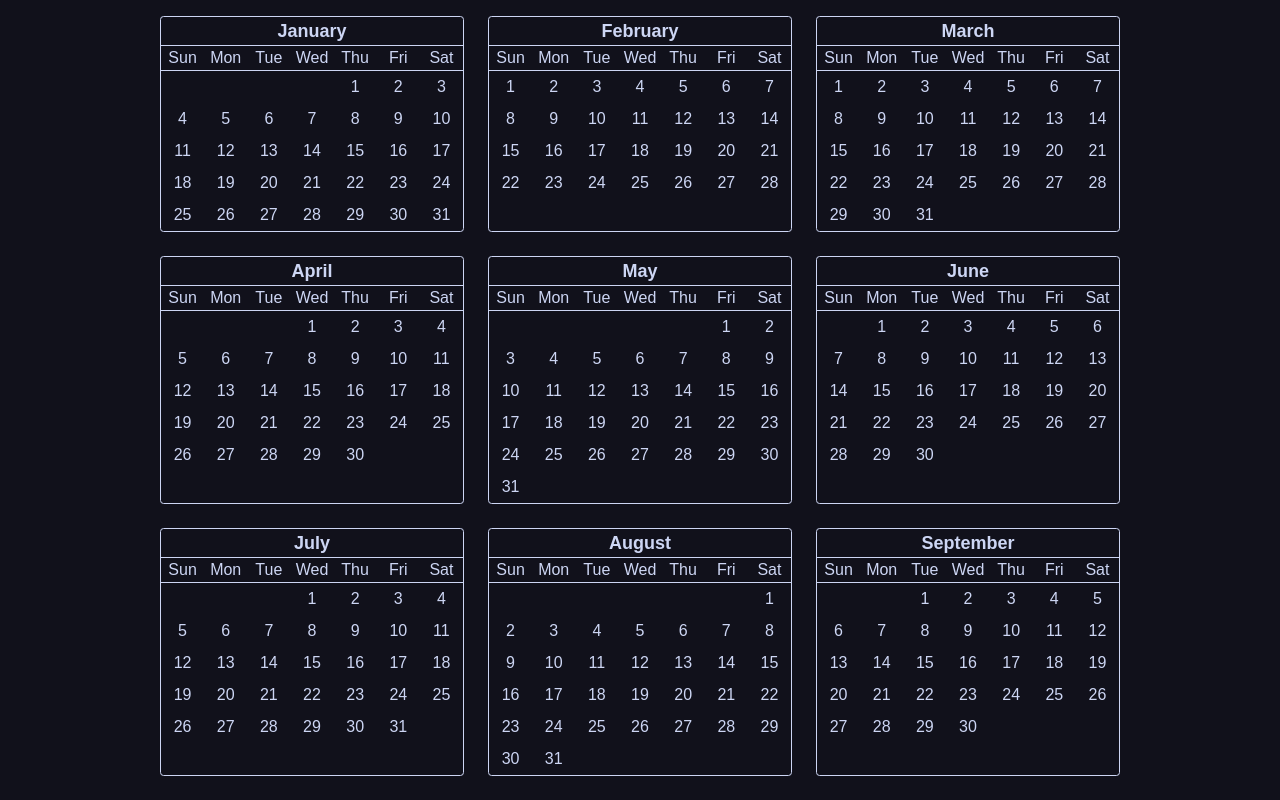
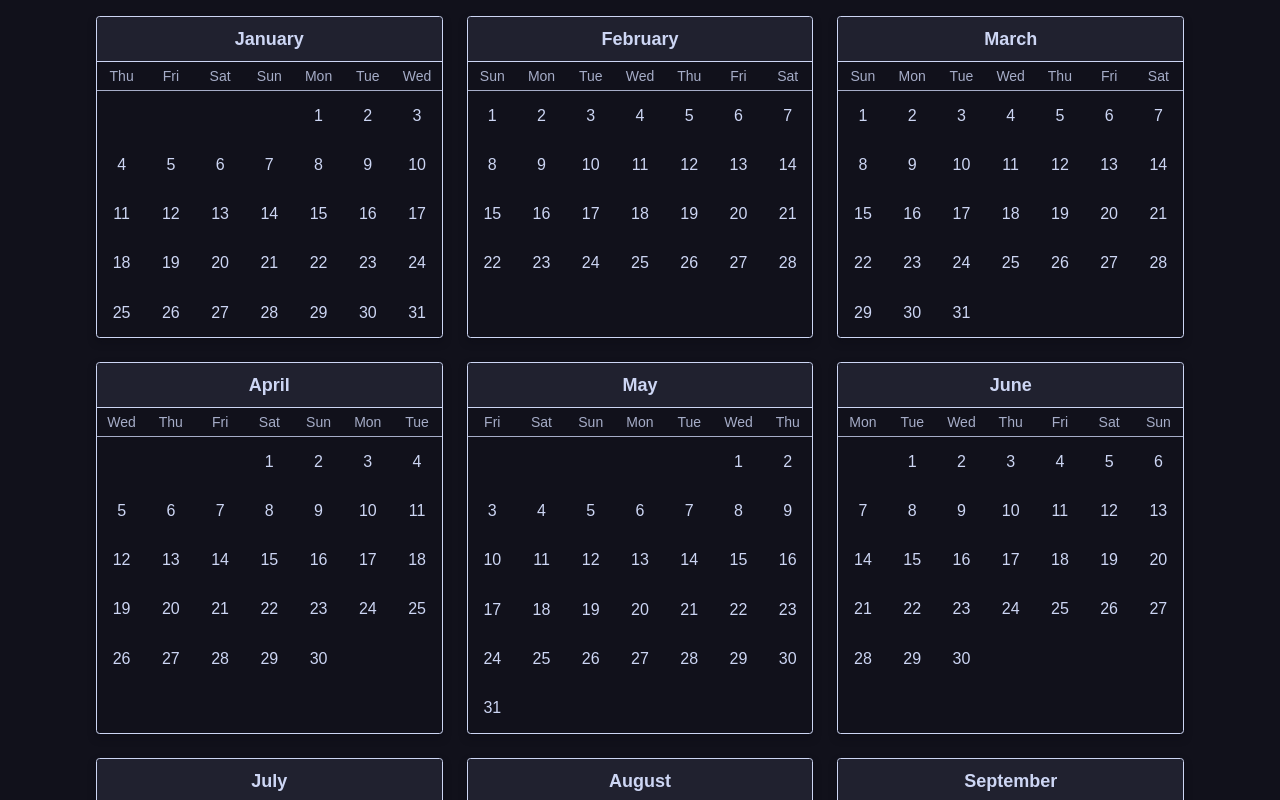
Before and after one commit to CheapNightbot/our-days, a React (Vite) app: page / in a window 1280 px wide. Shown: the top 800 px of the page. Built offline with nearby package versions, Linux system fonts and the light colour scheme.

Commit message:
Refactor calendar into sep components

```diff
--- a/src/react-app/components/calendar.tsx
+++ b/src/react-app/components/calendar.tsx
@@ -1,40 +1,106 @@
+import { useMemo } from 'react';
 
+// --- Helper Functions  ---
 
-export default function Calendar() {
-    const today = new Date();
-    const daysInMonth = (year: number, month: number) => new Date(year, month, 0).getDate();
-    const weekdays: string[] = [];
+// Gets the user's browser locale automatically
+const getUserLocale = () => navigator.language || 'en-US';
 
+// Calculates days in a specific month
+const getDaysInMonth = (year: number, month: number) => new Date(year, month + 1, 0).getDate();
 
-    for (let i = 0; i < 7; i++) {
-        let weekday = new Intl.DateTimeFormat("en-US", {
-            weekday: "short",
-        }).format(new Date(2026, 1, i + 1));
-        weekdays.push(weekday)
+// Calculates which day of the week the month starts on (0 = Sunday, 6 = Saturday)
+const getFirstDayOfMonth = (year: number, month: number) => new Date(year, month, 1).getDay();
+
+// Generates an array of numbers [1, 2, 3... daysInMonth]
+const getDaysArray = (year: number, month: number) => {
+    const days = getDaysInMonth(year, month);
+    return Array.from({ length: days }, (_, i) => i + 1);
+};
+
+// Generates an array of empty slots for padding
+const getPaddingArray = (year: number, month: number) => {
+    const padding = getFirstDayOfMonth(year, month);
+    return Array.from({ length: padding }, (_, i) => i);
+};
+
+// --- Sub-Component: Single Month Card ---
+
+interface MonthCardProps {
+    year: number;
+    month: number; // 0-11
+    locale: string;
 }
 
+const MonthCard = ({ year, month, locale }: MonthCardProps) => {
+    // Memoize calculations so they don't run unnecessarily
+    const { monthName, weekdays, padding, days } = useMemo(() => {
+        const monthName = new Intl.DateTimeFormat(locale, { month: 'long' }).format(new Date(year, month, 1));
+
+        // Generate weekdays dynamically based on the first week of this month
+        const weekdays = Array.from({ length: 7 }, (_, i) => {
+            return new Intl.DateTimeFormat(locale, { weekday: 'short' }).format(new Date(year, month, 1 + i));
+        });
+
+        return {
+            monthName,
+            weekdays,
+            padding: getPaddingArray(year, month),
+            days: getDaysArray(year, month),
+        };
+    }, [year, month, locale]);
+
     return (
-        <div className="grid grid-cols-3 gap-6 px-8 py-4 lg:max-w-5xl mx-auto">
-            {[...Array(12)].map((_, month) => (
-                <div className="border rounded-md">
-                    <h1 className="text-center font-bold text-lg border-b">
-                        {new Intl.DateTimeFormat("en-US", {
-                            month: 'long',
-                        }).format(new Date(today.getFullYear(), month))}
+        <div className="border rounded-md overflow-hidden shadow-sm hover:shadow-md transition-shadow">
+            {/* Month Header */}
+            <h1 className="text-center font-bold text-lg border-b p-2 bg-muted/50">
+                {monthName}
             </h1>
-                    <h2 className="grid grid-cols-7 text-center border-b">
-                        {weekdays.map((weekday, i) => (
-                            <span key={i}>{weekday}</span>
+
+            {/* Weekday Headers */}
+            <div className="grid grid-cols-7 text-center border-b text-sm text-muted-foreground">
+                {weekdays.map((day, i) => (
+                    <span key={i} className="p-1">{day}</span>
                 ))}
-                    </h2>
+            </div>
+
+            {/* Days Grid */}
             <div className="grid grid-cols-7">
-                        {[...Array(new Date(today.getFullYear(), month, 1).getDay())].map((_, i) => <div key={i}></div>)}
-                        {[...Array(daysInMonth(today.getFullYear(), month + 1))].map((_, day) => (
-                            <p key={day} className="text-center hover:bg-accent hover:text-accent-foreground rounded-full p-1">{day + 1}</p>
+                {/* Padding Days (Empty Slots) */}
+                {padding.map((i) => (
+                    <div key={`pad-${i}`} className="aspect-square" />
+                ))}
+
+                {/* Actual Days */}
+                {days.map((day) => (
+                    <button
+                        key={day}
+                        className="aspect-square text-center hover:bg-accent hover:text-accent-foreground rounded-full m-1 transition-colors focus:outline-none focus:ring-2 focus:ring-primary"
+                        aria-label={`${monthName} ${day}`}
+                    >
+                        {day}
+                    </button>
                 ))}
             </div>
         </div>
+    );
+};
+
+// --- Main Component: Full Year Calendar ---
+
+export default function Calendar() {
+    const currentYear = new Date().getFullYear();
+    const locale = getUserLocale();
+
+    return (
+        <div className="grid grid-cols-1 md:grid-cols-2 lg:grid-cols-3 gap-6 px-8 py-4 max-w-6xl mx-auto">
+            {[...Array(12)].map((_, month) => (
+                <MonthCard
+                    key={month}
+                    year={currentYear}
+                    month={month}
+                    locale={locale}
+                />
             ))}
         </div>
-    )
+    );
 }
--- a/src/react-app/index.css
+++ b/src/react-app/index.css
@@ -112,4 +112,8 @@
     body {
         @apply bg-background text-foreground min-w-screen min-h-dvh;
     }
+
+    button {
+        @apply hover:cursor-pointer;
+    }
 }
```
Lines whose indentation alone changed are shown as unchanged.
